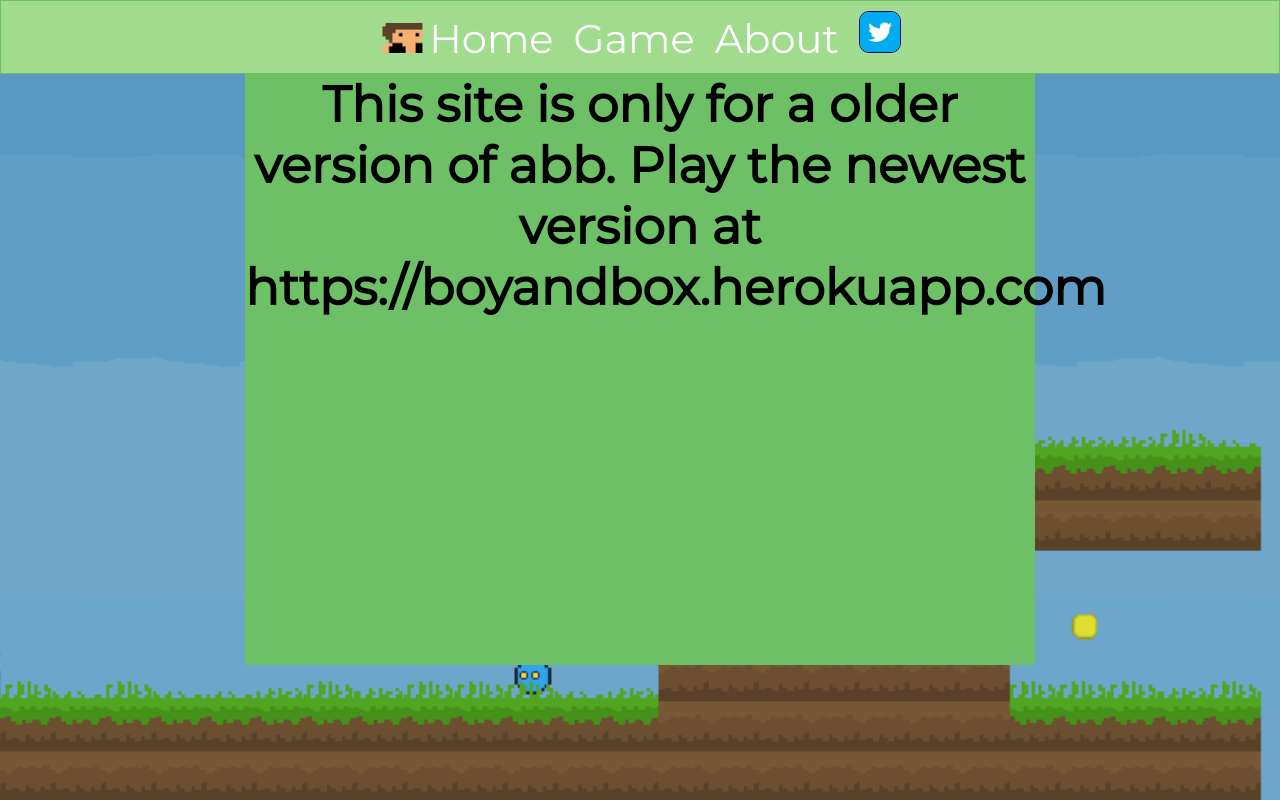
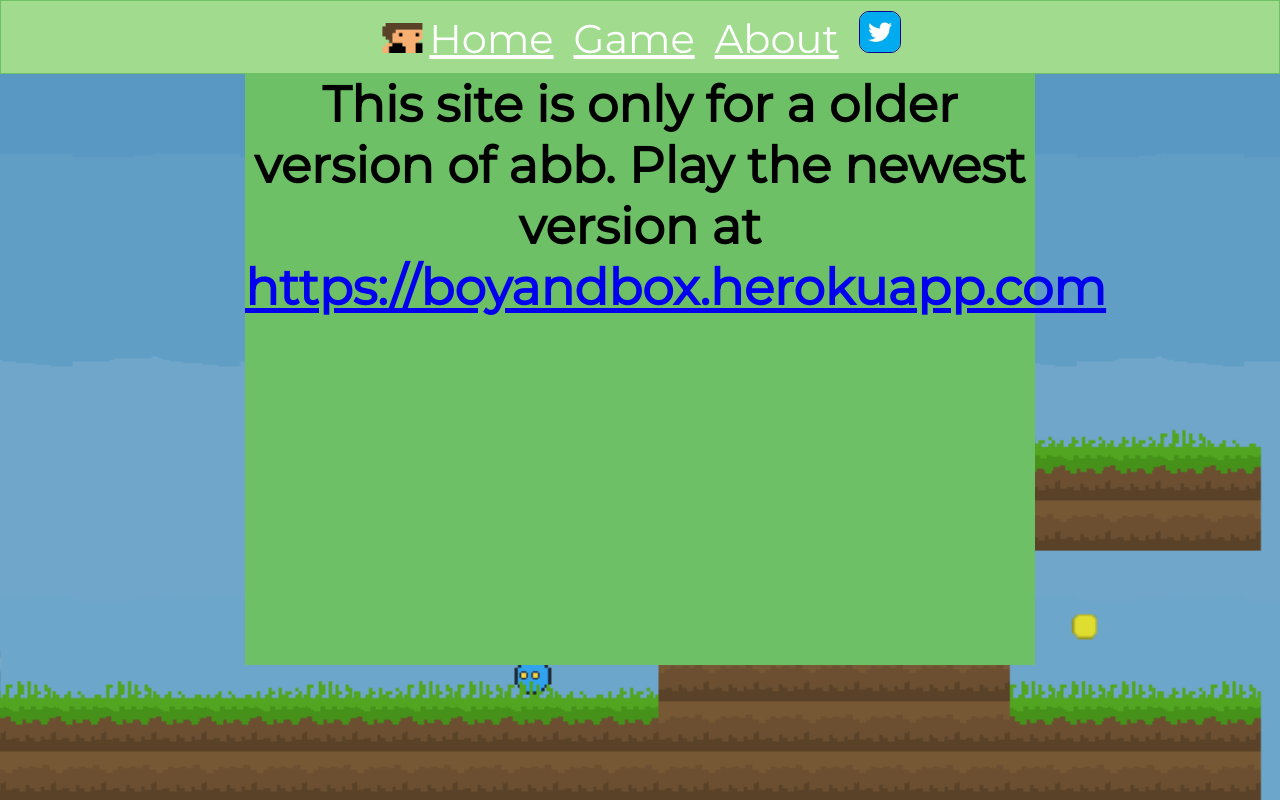
Before and after one commit to Asheepun/ABoyandhisBox, a website: page view/index.html in a window 1280 px wide. Drawn offline with Linux system fonts and the light colour scheme.

Commit message:
Update main.css

```diff
--- a/public/css/main.css
+++ b/public/css/main.css
@@ -33,11 +33,6 @@ body {
     width:40px;
     border-radius:10px;
     border:1px solid darkblue;
-}
-
-a {
-    text-decoration: none;
-    color:black;
 }
 
 h1 {
```
